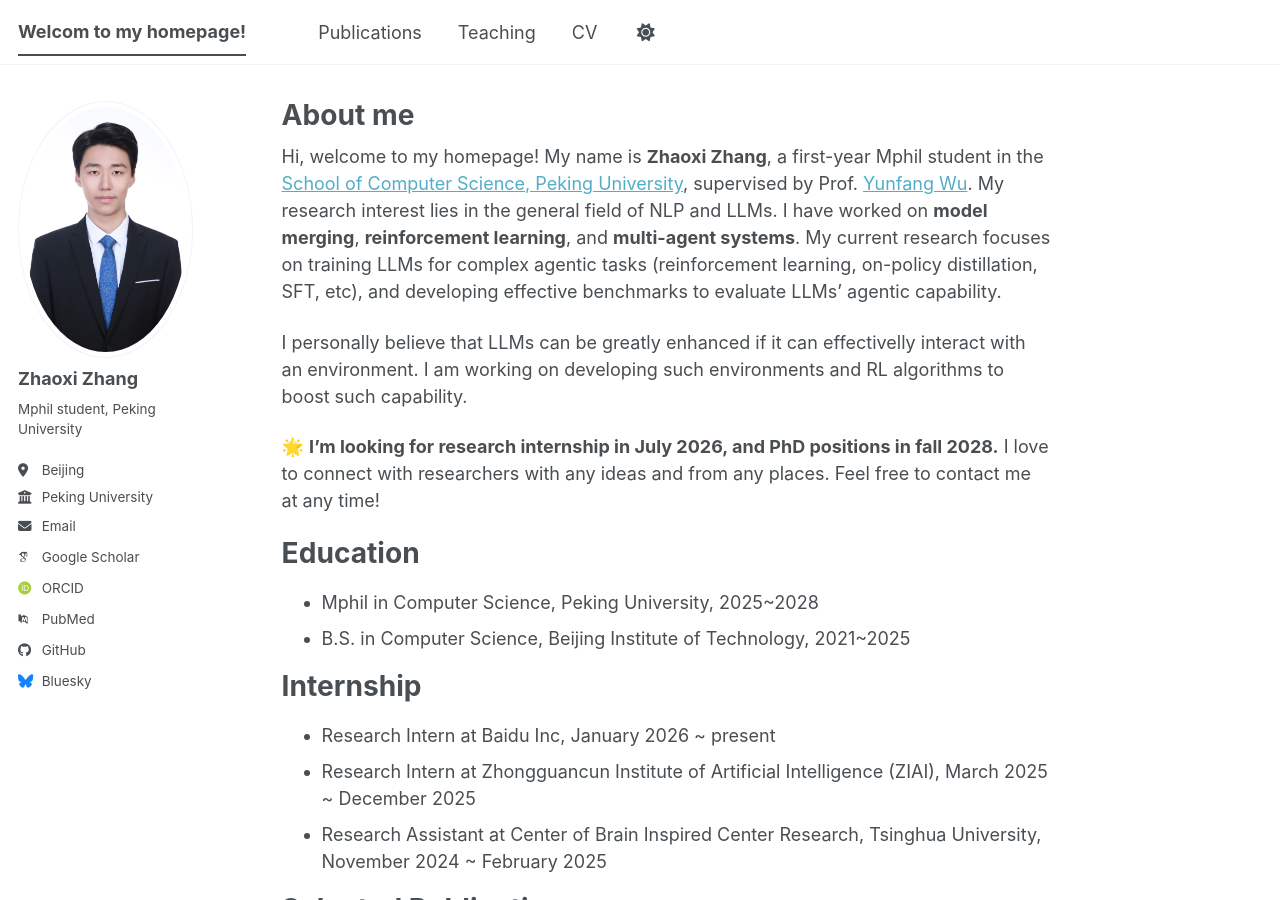
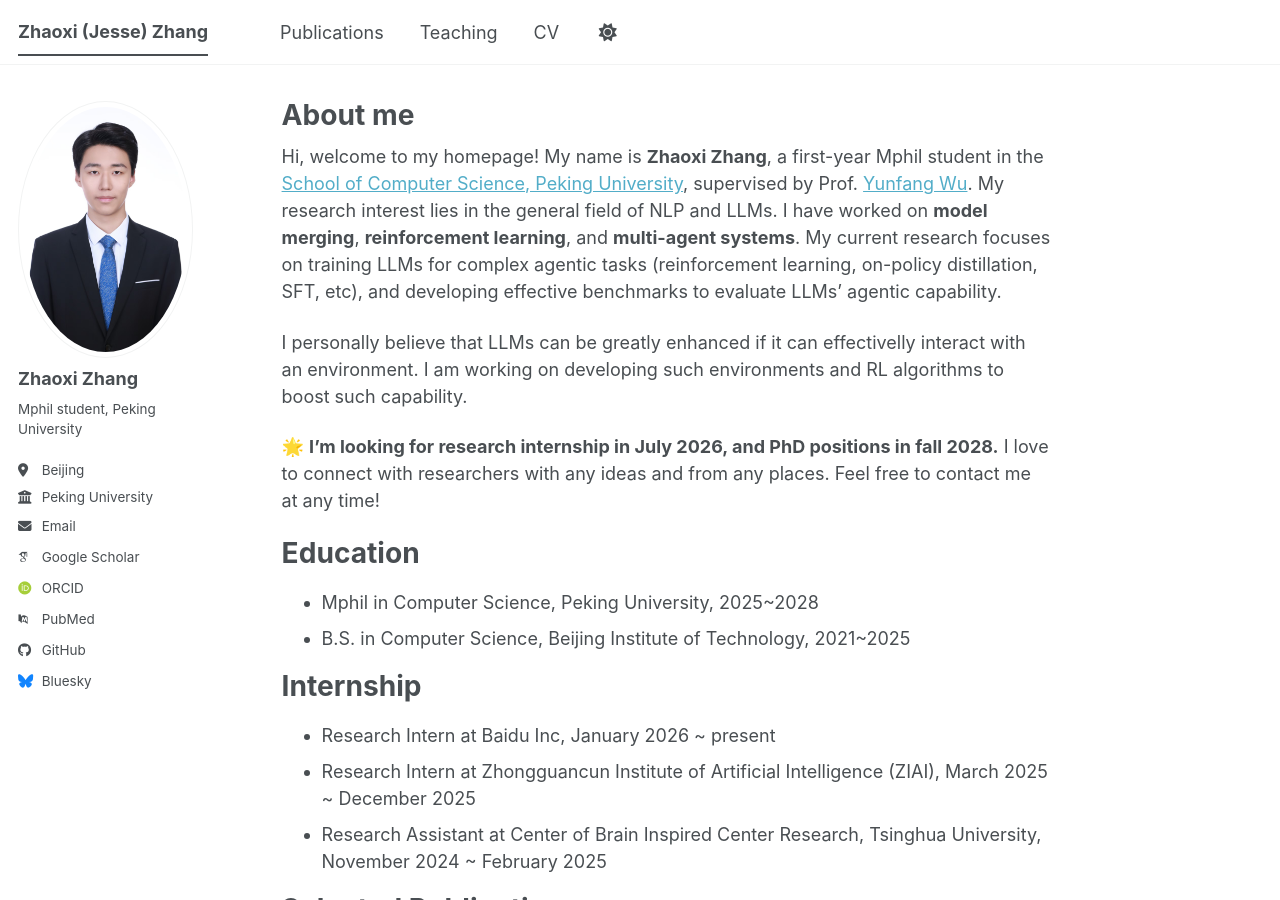
Before and after one commit to JesseZZZZZ/JesseZZZZZ.github.io, a Jekyll site: the page built from _pages/about.md, in a window 1280 px wide and 900 px high. Built offline with Jekyll 4.4.1, drawn with Linux system fonts in a browser that asks for light colours; some web fonts are replaced; a script bundle is joined from its source files by our own code; library files that are not in the unit come from our copies.

Commit message:
Update _config.yml

```diff
--- a/_config.yml
+++ b/_config.yml
@@ -9,7 +9,7 @@
 # Basic Site Settings
 locale                   : "en-US"
 site_theme               : "default" # The available themes options are "default", "air", "sunrise", "mint", "dirt" and "contrast"
-title                    : "Welcom to my homepage!"
+title                    : "Zhaoxi (Jesse) Zhang"
 title_separator          : "-"
 name                     : &name "Zhaoxi Zhang"
 description              : &description "Your Name's academic portfolio"   # Update this with a general description of your site, this is the default if not overridden by a page
```
